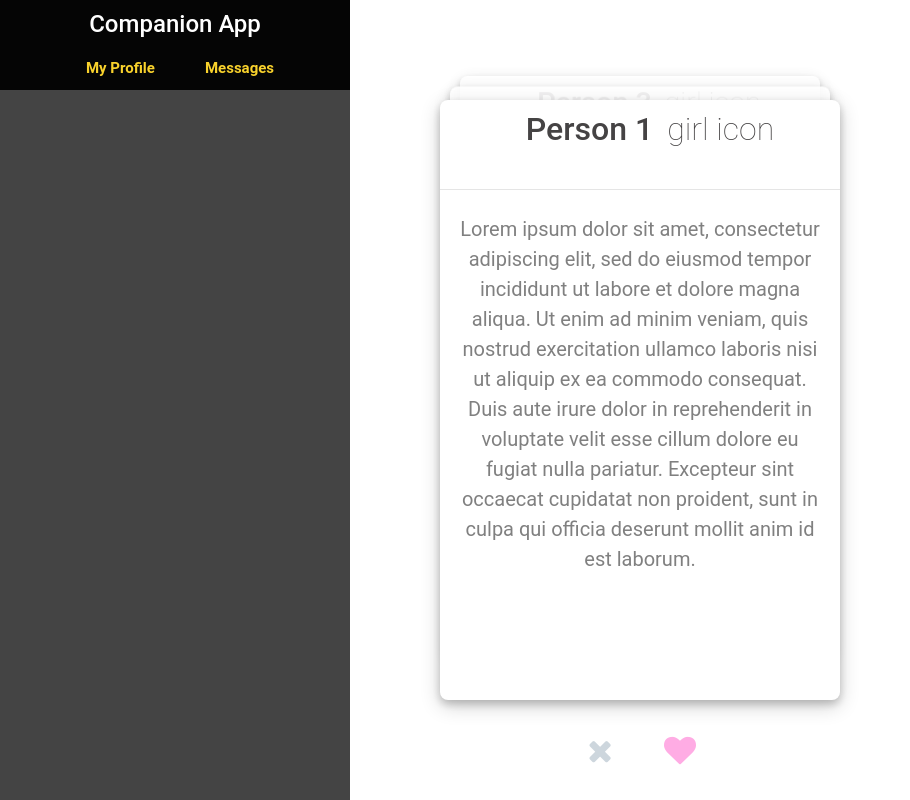
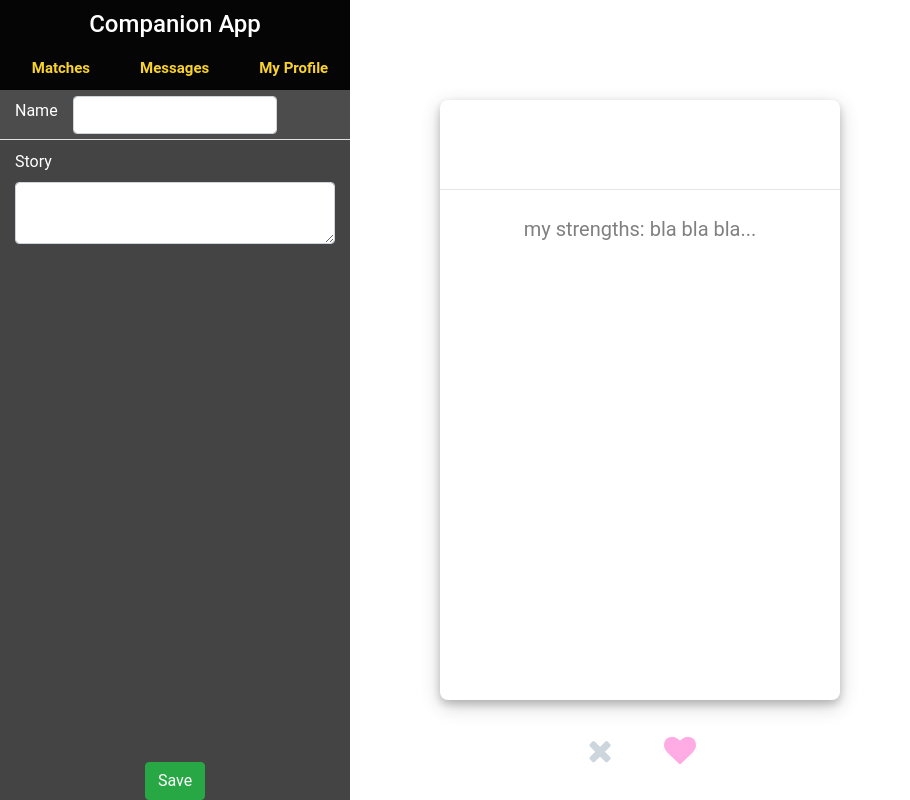
Before and after one commit to iamvickynguyen/SheCodes-2021, a Flask app: page /profile in a window 1280 px wide. Shown: the whole page, without its empty margins (0-910 px from the left). Run offline with Flask 2, Linux system fonts and the light colour scheme; some libraries are stand-ins or nearby versions.

Commit message:
eadd setting feature

```diff
--- a/app.py
+++ b/app.py
@@ -2,28 +2,55 @@ from flask import Flask, render_template, request
 
 app = Flask(__name__)
 
+class User:
+    def __init__(self, name):
+        self.name = name
+
+username = User('')
+
 @app.route('/', methods=['POST', 'GET'])
 def login():
     if request.method == 'POST':
-        # TODO
-        people = [('Person 1', 'girl icon', 'Lorem ipsum dolor sit amet, consectetur adipiscing elit, sed do eiusmod tempor incididunt ut labore et dolore magna aliqua. Ut enim ad minim veniam, quis nostrud exercitation ullamco laboris nisi ut aliquip ex ea commodo consequat. Duis aute irure dolor in reprehenderit in voluptate velit esse cillum dolore eu fugiat nulla pariatur. Excepteur sint occaecat cupidatat non proident, sunt in culpa qui officia deserunt mollit anim id est laborum.'),
-                    ('Person 2', 'girl icon', 'Lorem ipsum dolor sit amet, consectetur adipiscing elit, sed do eiusmod tempor incididunt ut labore et dolore magna aliqua. Ut enim ad minim veniam, quis nostrud exercitation ullamco laboris nisi ut aliquip ex ea commodo consequat. Duis aute irure dolor in reprehenderit in voluptate velit esse cillum dolore eu fugiat nulla pariatur. Excepteur sint occaecat cupidatat non proident, sunt in culpa qui officia deserunt mollit anim id est laborum.'),
-                    ('Person 3', 'girl icon', 'Lorem ipsum dolor sit amet, consectetur adipiscing elit, sed do eiusmod tempor incididunt ut labore et dolore magna aliqua. Ut enim ad minim veniam, quis nostrud exercitation ullamco laboris nisi ut aliquip ex ea commodo consequat. Duis aute irure dolor in reprehenderit in voluptate velit esse cillum dolore eu fugiat nulla pariatur. Excepteur sint occaecat cupidatat non proident, sunt in culpa qui officia deserunt mollit anim id est laborum.')
+        username.name = request.form.get('username')
+        people = []
+        if username.name != 'cutecookie':
+            people = [('Person 1', 'Lorem ipsum dolor sit amet, consectetur adipiscing elit, sed do eiusmod tempor incididunt ut labore et dolore magna aliqua. Ut enim ad minim veniam, quis nostrud exercitation ullamco laboris nisi ut aliquip ex ea commodo consequat. Duis aute irure dolor in reprehenderit in voluptate velit esse cillum dolore eu fugiat nulla pariatur. Excepteur sint occaecat cupidatat non proident, sunt in culpa qui officia deserunt mollit anim id est laborum.'),
+                    ('Person 2', 'Lorem ipsum dolor sit amet, consectetur adipiscing elit, sed do eiusmod tempor incididunt ut labore et dolore magna aliqua. Ut enim ad minim veniam, quis nostrud exercitation ullamco laboris nisi ut aliquip ex ea commodo consequat. Duis aute irure dolor in reprehenderit in voluptate velit esse cillum dolore eu fugiat nulla pariatur. Excepteur sint occaecat cupidatat non proident, sunt in culpa qui officia deserunt mollit anim id est laborum.'),
+                    ('Person 3', 'Lorem ipsum dolor sit amet, consectetur adipiscing elit, sed do eiusmod tempor incididunt ut labore et dolore magna aliqua. Ut enim ad minim veniam, quis nostrud exercitation ullamco laboris nisi ut aliquip ex ea commodo consequat. Duis aute irure dolor in reprehenderit in voluptate velit esse cillum dolore eu fugiat nulla pariatur. Excepteur sint occaecat cupidatat non proident, sunt in culpa qui officia deserunt mollit anim id est laborum.')
                 ]
-        return render_template('home.html', people = people, home = True)
+        else:
+            people = [('Person 1', 'my strengths: bla bla bla...'),
+                    ('Person 2', 'my strengths: bla bla bla...'),
+                    ('Person 3', 'my strengths: bla bla bla...')
+                ]
+        return render_template('home.html', people = people, home = True, profile = False)
     return render_template('login.html')
 
 @app.route('/messages', methods=['GET', 'POST'])
 def messages():
-    return render_template('home.html', people = [], home = False)
+    return render_template('home.html', people = [], home = False, profile = False)
+
+@app.route('/matches', methods=['POST', 'GET'])
+def matches():
+    if username.name != 'cutecookie':
+        people = [('Person 1', 'Lorem ipsum dolor sit amet, consectetur adipiscing elit, sed do eiusmod tempor incididunt ut labore et dolore magna aliqua. Ut enim ad minim veniam, quis nostrud exercitation ullamco laboris nisi ut aliquip ex ea commodo consequat. Duis aute irure dolor in reprehenderit in voluptate velit esse cillum dolore eu fugiat nulla pariatur. Excepteur sint occaecat cupidatat non proident, sunt in culpa qui officia deserunt mollit anim id est laborum.'),
+                ('Person 2', 'Lorem ipsum dolor sit amet, consectetur adipiscing elit, sed do eiusmod tempor incididunt ut labore et dolore magna aliqua. Ut enim ad minim veniam, quis nostrud exercitation ullamco laboris nisi ut aliquip ex ea commodo consequat. Duis aute irure dolor in reprehenderit in voluptate velit esse cillum dolore eu fugiat nulla pariatur. Excepteur sint occaecat cupidatat non proident, sunt in culpa qui officia deserunt mollit anim id est laborum.'),
+                ('Person 3', 'Lorem ipsum dolor sit amet, consectetur adipiscing elit, sed do eiusmod tempor incididunt ut labore et dolore magna aliqua. Ut enim ad minim veniam, quis nostrud exercitation ullamco laboris nisi ut aliquip ex ea commodo consequat. Duis aute irure dolor in reprehenderit in voluptate velit esse cillum dolore eu fugiat nulla pariatur. Excepteur sint occaecat cupidatat non proident, sunt in culpa qui officia deserunt mollit anim id est laborum.')
+            ]
+    else:
+        people = [('Person 1', 'my strengths: bla bla bla...'),
+                ('Person 2', 'my strengths: bla bla bla...'),
+                ('Person 3', 'my strengths: bla bla bla...')
+            ]
+    return render_template('home.html', people = people, home = True, profile = False)
 
 @app.route('/profile', methods=['POST', 'GET'])
 def profile():
-    people = [('Person 1', 'girl icon', 'Lorem ipsum dolor sit amet, consectetur adipiscing elit, sed do eiusmod tempor incididunt ut labore et dolore magna aliqua. Ut enim ad minim veniam, quis nostrud exercitation ullamco laboris nisi ut aliquip ex ea commodo consequat. Duis aute irure dolor in reprehenderit in voluptate velit esse cillum dolore eu fugiat nulla pariatur. Excepteur sint occaecat cupidatat non proident, sunt in culpa qui officia deserunt mollit anim id est laborum.'),
-                ('Person 2', 'girl icon', 'Lorem ipsum dolor sit amet, consectetur adipiscing elit, sed do eiusmod tempor incididunt ut labore et dolore magna aliqua. Ut enim ad minim veniam, quis nostrud exercitation ullamco laboris nisi ut aliquip ex ea commodo consequat. Duis aute irure dolor in reprehenderit in voluptate velit esse cillum dolore eu fugiat nulla pariatur. Excepteur sint occaecat cupidatat non proident, sunt in culpa qui officia deserunt mollit anim id est laborum.'),
-                ('Person 3', 'girl icon', 'Lorem ipsum dolor sit amet, consectetur adipiscing elit, sed do eiusmod tempor incididunt ut labore et dolore magna aliqua. Ut enim ad minim veniam, quis nostrud exercitation ullamco laboris nisi ut aliquip ex ea commodo consequat. Duis aute irure dolor in reprehenderit in voluptate velit esse cillum dolore eu fugiat nulla pariatur. Excepteur sint occaecat cupidatat non proident, sunt in culpa qui officia deserunt mollit anim id est laborum.')
-            ]
-    return render_template('home.html', people = people, home = True)
+    if username.name == 'cutecookie':
+        people = [('Cute Cookie', 'I am a cute cookie!')]
+    else:
+        people = [(username.name, 'my strengths: bla bla bla...')]
+    return render_template('home.html', people = people, home = True, profile = True)
 
 if __name__ == "__main__":
     app.run(debug=True)
--- a/static/home.css
+++ b/static/home.css
@@ -486,3 +486,34 @@ body {
 .clickable {
     cursor: pointer;
 }
+
+.setting {
+    width: 100%;
+    height: 50px;
+    background-color: #4c4c4c;
+    border-bottom: solid 1px #E0E0E0;
+    display:flex;
+    align-items: center;
+    cursor: pointer;
+}
+
+.setting-story {
+    width: 100%;
+    height: 200px;
+    background-color: #4c4c4c;
+    border-bottom: solid 1px #E0E0E0;
+    display:flex;
+    align-items: center;
+    cursor: pointer;
+}
+
+.save-btn {
+    bottom: 0;
+    position: absolute;
+}
+
+.save-setting {
+    display: flex;
+    justify-content: center;
+    align-items: center;
+}
--- a/templates/home.html
+++ b/templates/home.html
@@ -13,8 +13,9 @@
                     <h4 class="sidenav-app-title">Companion App</h4>
                 </div>
                 <div class="sidenav-href">
+                    <a href="{{ url_for('matches') }}">Matches</a>
+                    <a href="{{ url_for('messages') }}">Messages</a>
                     <a href="{{ url_for('profile') }}">My Profile</a>
-                    <a href="{{ url_for('messages') }}">Messages</a>
                 </div>
             </div>
 
@@ -63,6 +64,26 @@
                     <div class="timer">2 hour</div>
                 </div>
             {% endif %}
+
+            {% if profile %}
+                <div class="setting">
+                    <label class="col-md-2 control-label" style="color:white;">Name</label>
+                    <div class="col-md-8">
+                        <input type="text" class="form-control" name="username" value="">
+                    </div>
+                </div>
+
+                <label class="col-md-2 control-label" style="padding-top:10px;color:white;">Story</label>
+                <div class="col-lg">
+                    <textarea type="text" class="form-control" name="story" value=""></textarea>
+                </div>
+
+                <div class="save-setting">
+                    <button class="btn btn-success save-btn">Save</button>
+                </div>
+
+
+            {% endif %}
         </div>
 
         {% if home %}
@@ -72,10 +93,10 @@
             </div>
 
             <div class="tinder--cards">
-                {%for name, icon, story in people%}
+                {%for name, story in people%}
                     <div class="tinder--card">
                         <div class="name-box">
-                            <h2>{{name}} <span class="age">{{icon}}</span></h2>
+                            <h2>{{name}}</h2>
                         </div>
                         <div class="info">
                             <p>{{story}}</p>
@@ -126,7 +147,7 @@
                 <p class="time"> 15h09</p>
                 </div>
 
-                <div class="footer-chat">
+                <div class="footer-chat">`
                     <i class="icon fa fa-smile-o clickable" style="font-size:25pt;" aria-hidden="true"></i>
                     <input type="text" class="write-message" placeholder="Type your message here"></input>
                     <i class="icon send fa fa-paper-plane-o clickable" aria-hidden="true"></i>
--- a/templates/login.html
+++ b/templates/login.html
@@ -9,7 +9,7 @@
     <div class="form">
         <h4>Companion App</h4>
         <form action="/" method="POST" class="login-form">
-            <input type="text" placeholder="username"/>
+            <input type="text" name="username" placeholder="username"/>
             <input type="password" placeholder="password"/>
             <button>login</button>
             <p class="message">Not registered? <a href="#">Create an account</a></p>
```
